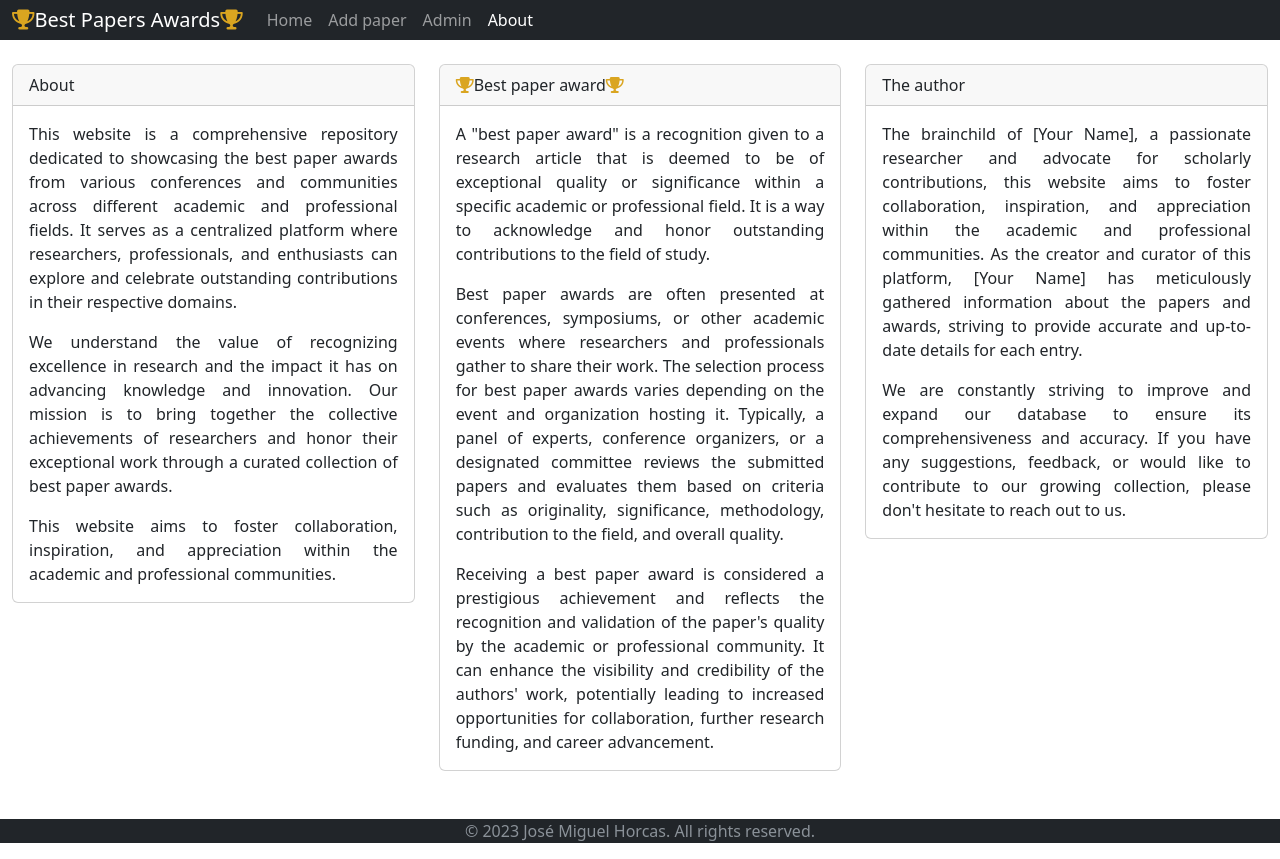
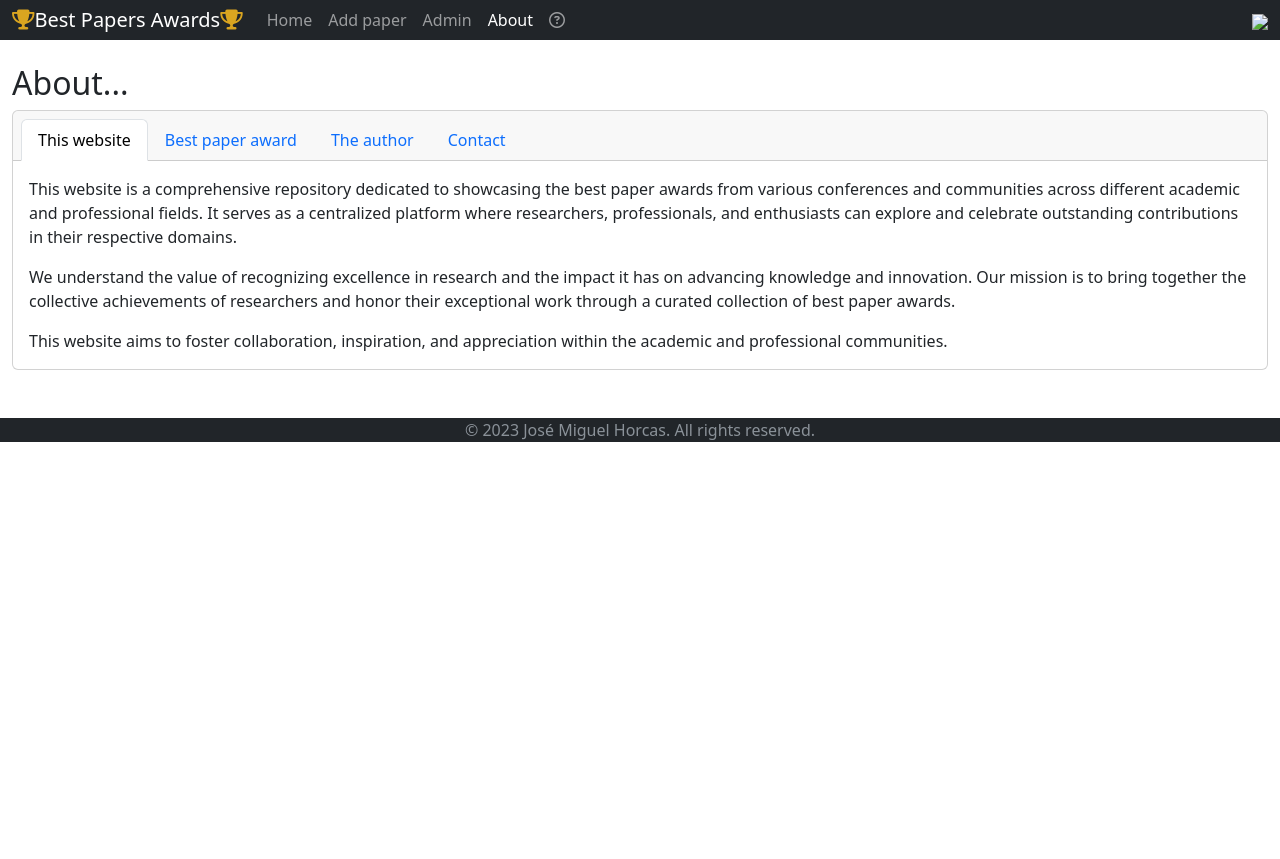
Before and after one commit to jmhorcas/bestpapersawards, a Flask app: page /about in a window 1280 px wide. After the commit the page ends 442 px from the top, so only its background shows below. Run offline with Flask 3, Linux system fonts and the light colour scheme; parts of the project's set-up code (start-up, migrations or seed data) failed here and were passed over.

Commit message:
Add help and buy me a beer

```diff
--- a/app/app.py
+++ b/app/app.py
@@ -52,6 +52,12 @@ def about():
     return render_template('about.html')
 
 
+# Help page
+@app.route('/help')
+def help():
+    return render_template('help.html')
+
+
 # Login
 @login_manager.user_loader
 def load_user(user_email):
--- a/app/blueprints/admin/templates/admin/edit_paper.html
+++ b/app/blueprints/admin/templates/admin/edit_paper.html
@@ -1,6 +1,6 @@
 {% extends 'base.html' %}
 
 {% block content %}
-    <h1>Edit best paper award</h1>
+    <h2>Edit best paper award</h2>
     {% include 'add_paper/paper_form.html' %}
 {% endblock %}
--- a/app/blueprints/table/templates/table/table_rows.html
+++ b/app/blueprints/table/templates/table/table_rows.html
@@ -8,4 +8,4 @@
 <td>{% for country in paper.countries %}<i class="flag-icon flag-icon-{{country.code}}" title={{country.name}}><span hidden>{{country.name}}</span></i>{% endfor %}</td>
 <td>{{ paper.award if paper.award }}</td>
 <td>{% if paper.certificate %}<a href="{{ url_for('table.download_certificate', doi=paper.doi) }}" title="Download certificate"><i class="fa-solid fa-award" style="color: goldenrod;"></i></a><span hidden>{{paper.certificate}}</span>{% else %}<i class="fa-solid fa-award" style="color: gray;" title="Not available"></i>{% endif %}</td>
-<td>{% if paper.verified %}<i class="fa-solid fa-circle-check" style="color: green;" title="Verified"></i><span hidden>True</span>{% else %}<i class="fa-regular fa-circle-xmark" style="color: grey;" title="Not verified"></i><span hidden>False</span>{% endif %}</td>
+<td>{% if paper.verified %}<i class="fa-solid fa-circle-check" style="color: green;" title="This award has been verified."></i><span hidden>True</span>{% else %}<i class="fa-solid fa-circle-minus" style="color: grey;" title="This award is unverified."></i><span hidden>False</span>{% endif %}</td>
--- a/app/static/css/about.css
+++ b/app/static/css/about.css
@@ -1,7 +1,7 @@
-.card-text {
+/* .card-text {
     text-align: justify;
 }
 
 div.card_header p {
     font-weight: bold;
-}
+} */
--- a/app/templates/about.html
+++ b/app/templates/about.html
@@ -10,13 +10,27 @@
 
 
 {% block content %}
-    <div class="row">
-        <div class="col-sm-4">
+<h2>About...</h2>
       <div class="card">
         <div class="card-header">
-                    About
+            <!-- <h5 class="card-title">About...</h5> -->
+            <ul class="nav nav-tabs card-header-tabs" data-bs-tabs="tabs">
+                <li class="nav-item">
+                    <a class="nav-link active" aria-current="true" data-bs-toggle="tab" href="#website">This website</a>
+                </li>
+                <li class="nav-item">
+                    <a class="nav-link" data-bs-toggle="tab" href="#bpa">Best paper award</a>
+                </li>
+                <li class="nav-item">
+                    <a class="nav-link" data-bs-toggle="tab" href="#author">The author</a>
+                </li>
+                <li class="nav-item">
+                    <a class="nav-link" data-bs-toggle="tab" href="#contact">Contact</a>
+                </li>
+            </ul>
         </div>
-                <div class="card-body">
+        <div class="card-body tab-content">
+            <div class="tab-pane active" id="website">
                 <p class="card-text">
                     This website is a comprehensive repository dedicated to showcasing the best paper awards from various conferences and communities across different academic and professional fields. It serves as a centralized platform where researchers, professionals, and enthusiasts can explore and celebrate outstanding contributions in their respective domains.
                 </p>
@@ -27,14 +41,7 @@
                     This website aims to foster collaboration, inspiration, and appreciation within the academic and professional communities.
                 </p>
             </div>
-            </div>
-        </div>
-        <div class="col-sm-4">
-            <div class="card">
-                <div class="card-header">
-                    <i class="fa-solid fa-trophy" style="color: goldenrod;"></i>Best paper award<i class="fa-solid fa-trophy" style="color: goldenrod;"></i>
-                </div>
-                <div class="card-body">
+            <div class="tab-pane" id="bpa">
                 <p class="card-text">
                     A "best paper award" is a recognition given to a research article that is deemed to be of exceptional quality or significance within a specific academic or professional field. It is a way to acknowledge and honor outstanding contributions to the field of study.
                 </p>
@@ -45,21 +52,26 @@
                     Receiving a best paper award is considered a prestigious achievement and reflects the recognition and validation of the paper's quality by the academic or professional community. It can enhance the visibility and credibility of the authors' work, potentially leading to increased opportunities for collaboration, further research funding, and career advancement.
                 </p>
             </div>
-            </div>
-        </div>
-        <div class="col-sm-4">
-            <div class="card">
-                <div class="card-header">
-                    The author
-                  </div>
-                <div class="card-body">
+            <div class="tab-pane" id="author">
                 <p class="card-text">
-                        The brainchild of [Your Name], a passionate researcher and advocate for scholarly contributions, this website aims to foster collaboration, inspiration, and appreciation within the academic and professional communities. As the creator and curator of this platform, [Your Name] has meticulously gathered information about the papers and awards, striving to provide accurate and up-to-date details for each entry.
+                    <a href="https://sites.google.com/view/josemiguelhorcas">José Miguel Horcas</a>, a passionate researcher and advocate for high quality contributions.
                 </p>
                 <p class="card-text">
-                        We are constantly striving to improve and expand our database to ensure its comprehensiveness and accuracy. If you have any suggestions, feedback, or would like to contribute to our growing collection, please don't hesitate to reach out to us.
+                    As the creator and curator of this platform, José Miguel has meticulously gathered information about the papers and awards, striving to provide accurate and up-to-date details for each entry.
+                </p>
+                <p class="card-text">
+                    <a href="https://www.buymeacoffee.com/jmhorcas"><img src="https://img.buymeacoffee.com/button-api/?text=Buy me a beer&emoji=🍺&slug=jmhorcas&button_colour=FFDD00&font_colour=000000&font_family=Cookie&outline_colour=000000&coffee_colour=ffffff" /></a>
+                </p>
                 </p>
             </div>
+            <div class="tab-pane" id="contact">
+                <p class="card-text">
+                    We are constantly striving to improve and expand our database to ensure its comprehensiveness and accuracy.
+                </p>
+                <p class="card-text">
+                    If you have any suggestions, feedback, or would like to contribute to our growing collection, please don't hesitate to reach out to us.
+                </p>
+                <a class="btn btn-primary" href="mailto:horcas@uma.es?subject=Contact about Best Papers Awards" role="button">Contact</a>
             </div>
         </div>
    </div>
--- a/app/templates/base.html
+++ b/app/templates/base.html
@@ -64,20 +64,37 @@
               <li class="nav-item">
                 <a class="nav-link {{ 'active' if request.path == url_for('about') }}" {% if request.path == url_for('about') %} aria-current="page" {% endif %} href="{{ url_for('about') }}">About</a>
               </li>
+              <li class="nav-item">
+                <a class="nav-link {{ 'active' if request.path == url_for('help') }}" {% if request.path == url_for('help') %} aria-current="page" {% endif %} href="{{ url_for('help') }}"><i class="fa-regular fa-circle-question" title="Help"></i></a>
+              </li>
             </ul>
+          </div>
+          <div class="d-flex">
+            <a href="https://www.buymeacoffee.com/jmhorcas"><img src="https://img.buymeacoffee.com/button-api/?text=Buy me a beer&emoji=🍺&slug=jmhorcas&button_colour=FFDD00&font_colour=000000&font_family=Cookie&outline_colour=000000&coffee_colour=ffffff" /></a>
           </div>
         </div>
       </nav>
     <!-- End of Navigation bar -->
 
     {% block main_title %}
+    <!-- By me a coffee -->
+    <!-- <div class="container-fluid">
+      <div class="row justify-content-end">
+        <div class="col-sm-2">
+          <a href="https://www.buymeacoffee.com/jmhorcas"><img src="https://img.buymeacoffee.com/button-api/?text=Buy me a beer&emoji=🍺&slug=jmhorcas&button_colour=FFDD00&font_colour=000000&font_family=Cookie&outline_colour=000000&coffee_colour=ffffff" /></a>
+        </div>
+      </div>
+    </div> -->
+
     <!-- Main title-->
+    <div class="container-fluid">
     <div class="px-4 py-0 my-0 text-center">
       <h1 class="display-5 fw-bold"><i class="fa-solid fa-trophy" style="color: goldenrod;"></i>Best Papers Awards<i class="fa-solid fa-trophy" style="color: goldenrod;"></i></h1>
       <div class="col-lg-6 mx-auto">
         <p class="lead mb-4">Unleashing Excellence: The Hall of High Quality Research</p>
       </div>
     </div>
+  </div>
     {% endblock %}
 
     <div class="container-fluid">
```
Also changed, not shown: app/templates/help.html (added, +94 -0 lines). Lines whose indentation alone changed are shown as unchanged.
